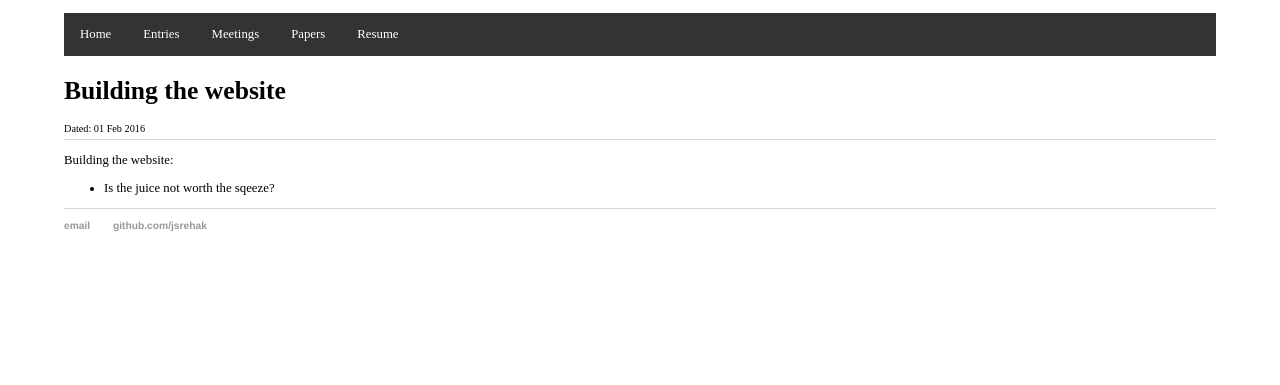
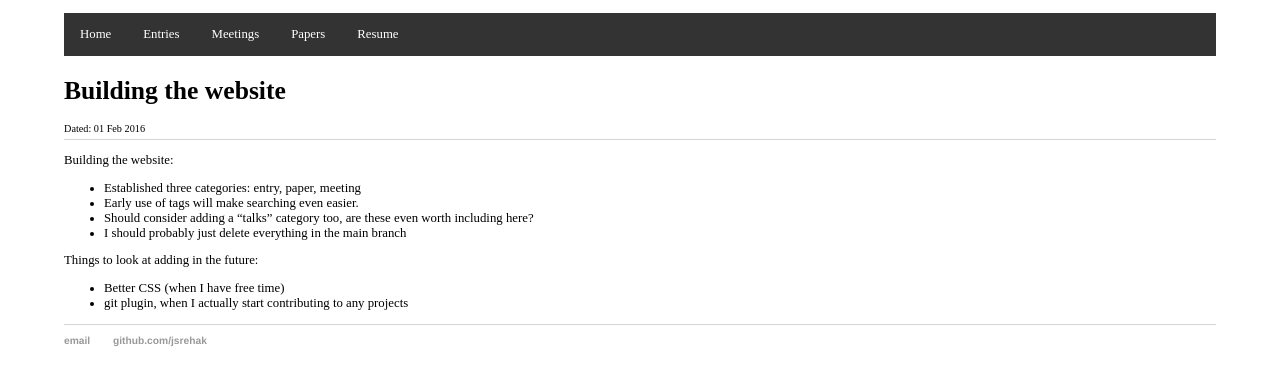
Before and after one commit to JessicaRehak/labNotebook, a Jekyll site: the page built from _posts/2016-02-01-building-website.md, in a window 1280 px wide. Shown: the top 385 px of the page. Built offline with Jekyll 4.4.1, drawn with Linux system fonts in a browser that asks for light colours.

Commit message:
updated post

```diff
--- a/_posts/2016-02-01-building-website.md
+++ b/_posts/2016-02-01-building-website.md
@@ -6,4 +6,11 @@ categories: entry
 
 Building the website:
 
-- Is the juice not worth the sqeeze?
+* Established three categories: entry, paper, meeting
+* Early use of tags will make searching even easier.
+* Should consider adding a "talks" category too, are these even worth including here?
+* I should probably just delete everything in the main branch
+
+Things to look at adding in the future:
+* Better CSS (when I have free time)
+* git plugin, when I actually start contributing to any projects
```
